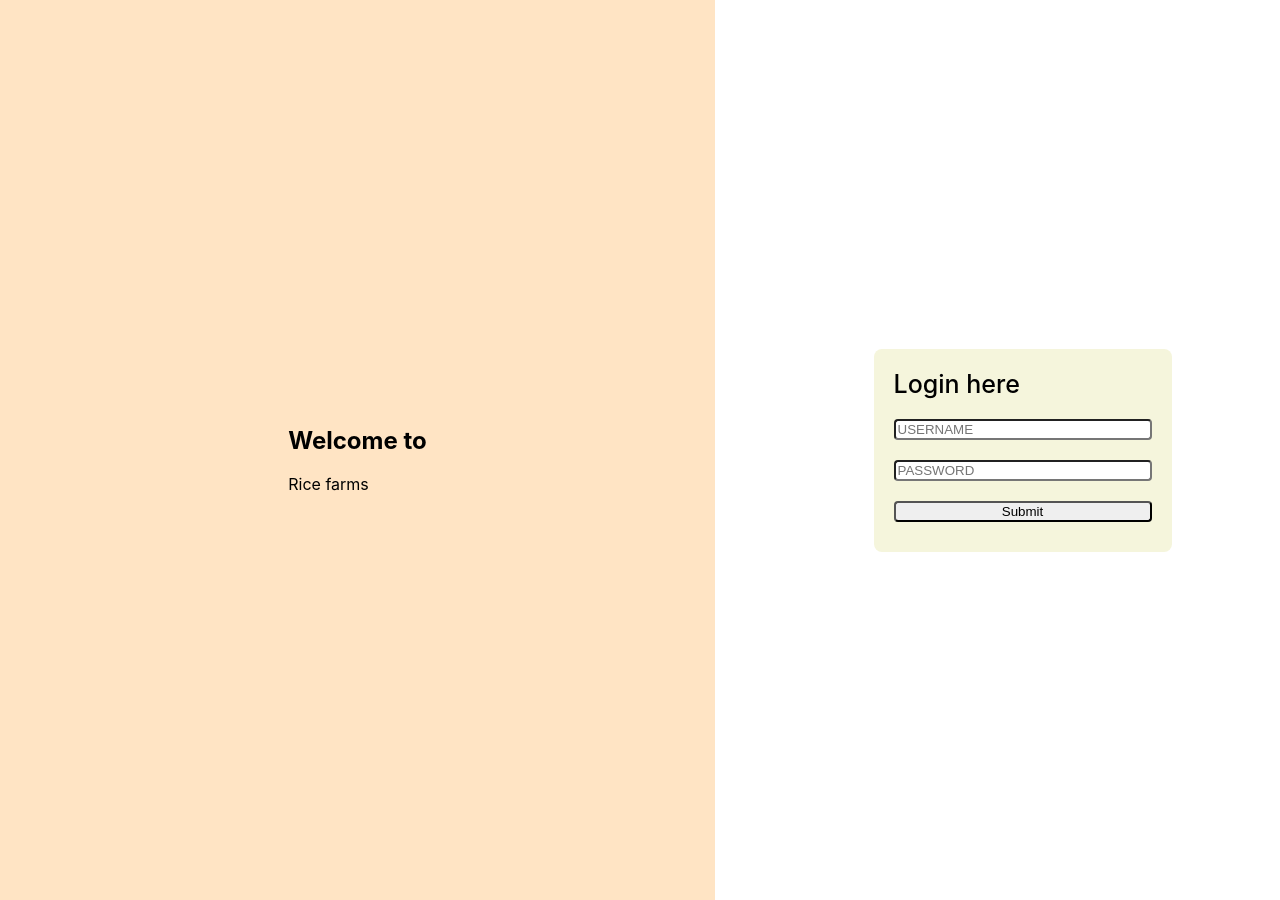
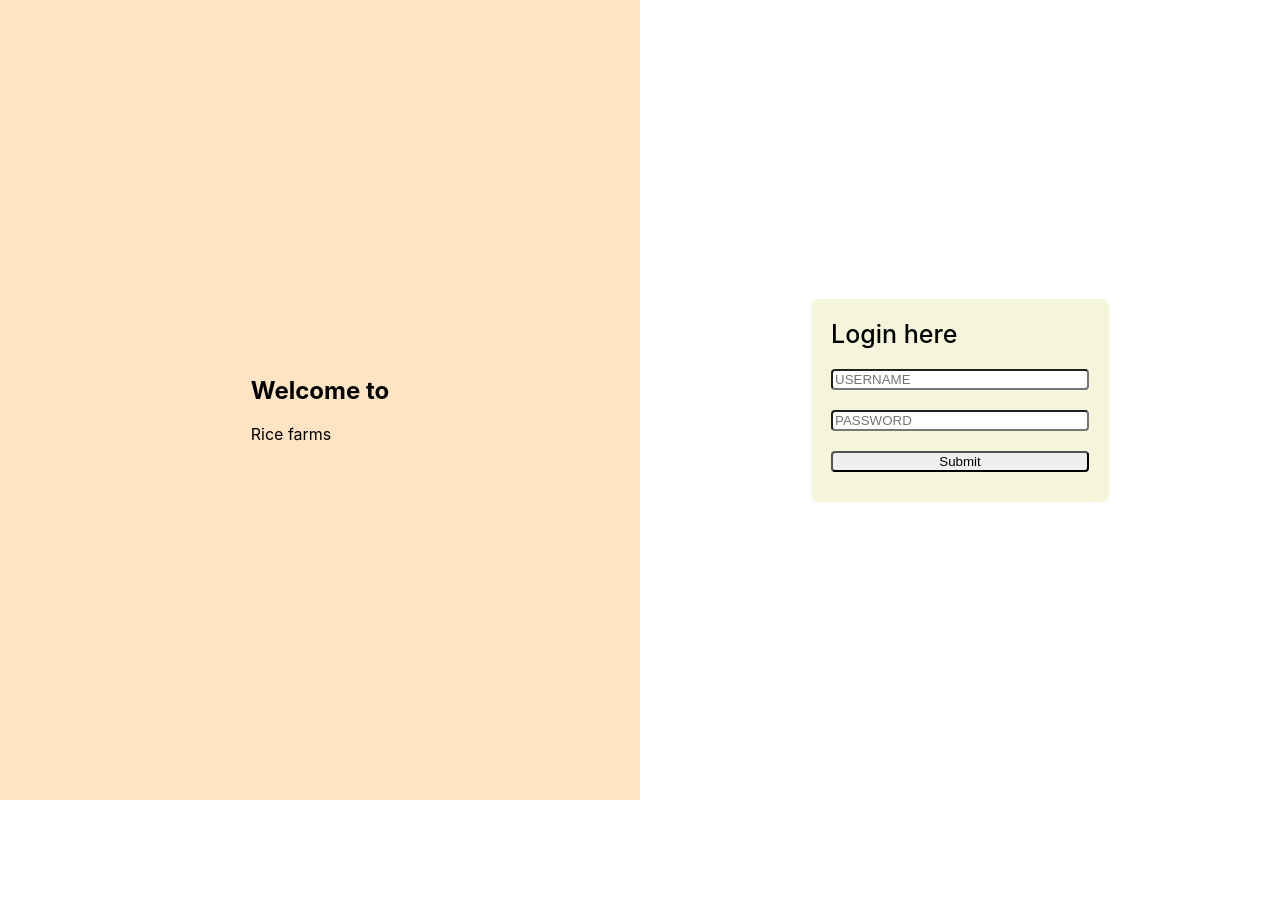
Before and after one commit to ravi-relangi/rize-template, a React (Create React App) app: page / in a window 1280 px wide. After the commit the page ends 800 px from the top, so only its background shows below. Built offline with nearby package versions, Linux system fonts and the light colour scheme.

Commit message:
[Change] css related

```diff
--- a/src/App.css
+++ b/src/App.css
@@ -12,16 +12,14 @@
   align-items: center;
   width: 50vw;
   background-color: bisque;
-  padding: 50px 100px;
   height: 100vh;
 }
 
 .loginComponent {
-  width: 50vw;
   display: flex;
   justify-content: center;
   align-items: center;
-  margin-left: 50px;
+  width: 50vw;
 }
 
 @media only screen and (max-width: 768px) {
@@ -31,6 +29,7 @@
   .sideBar {
     height: 10vh;
     width: 100vh;
+    padding: 50px 0;
   }
 
   .loginComponent {
```
